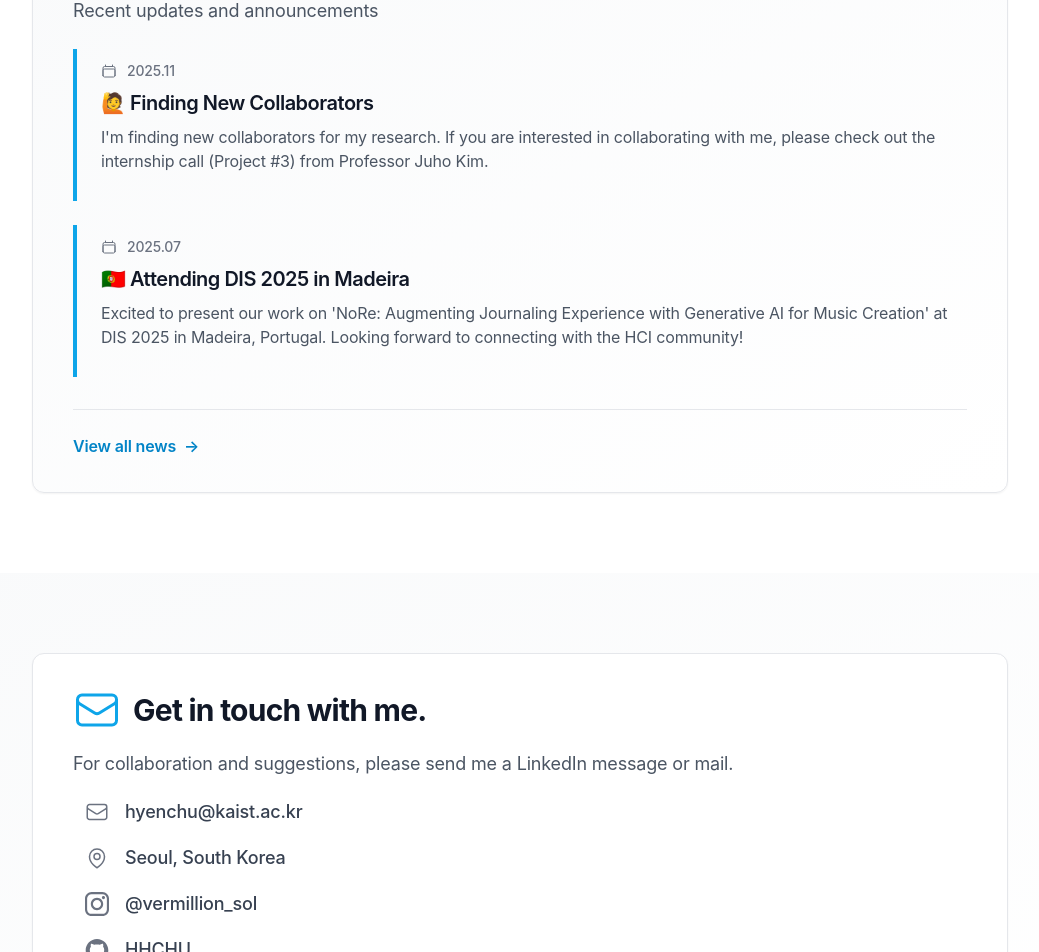
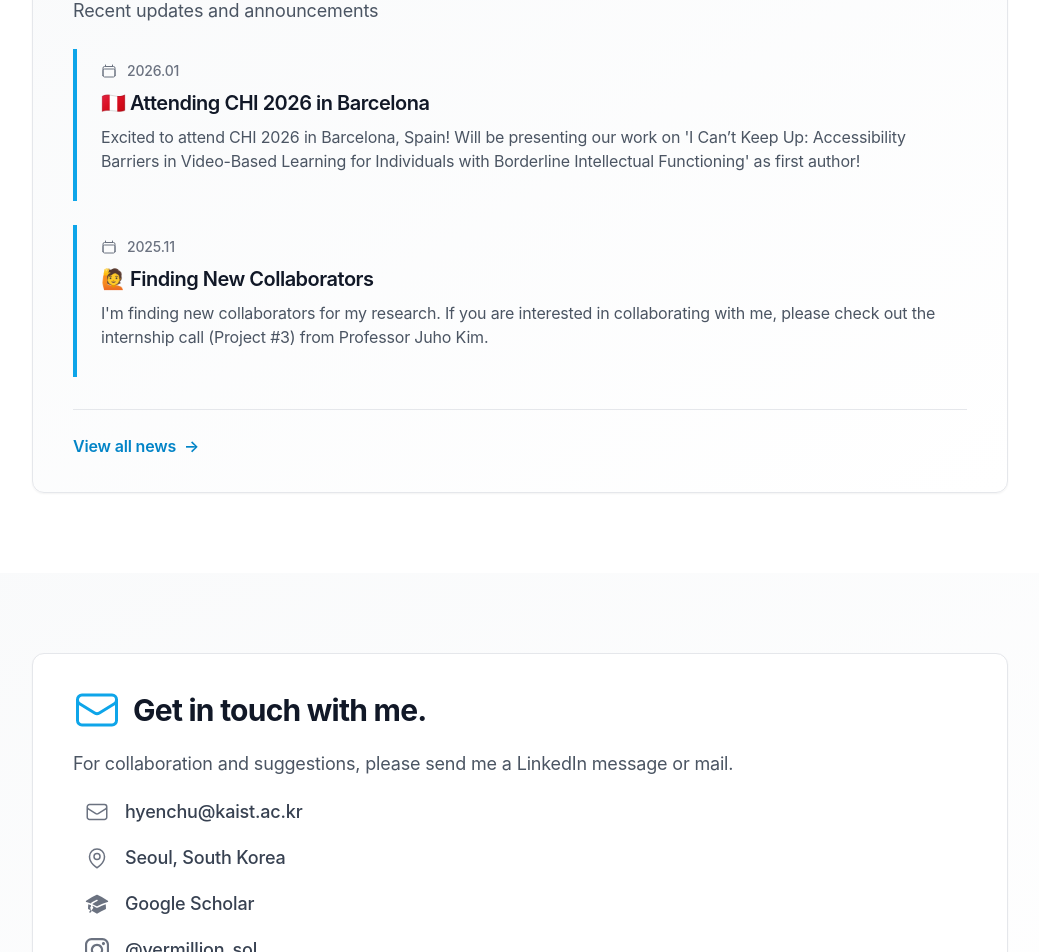
Before and after one commit to HHCHU/hyehyunchu, a Next.js app: page / in a window 1280 px wide. Shown: the part 940-1892 px from the top of the page, without its empty margins (120-1159 px from the left). Built offline with nearby package versions, Linux system fonts and the light colour scheme.

Commit message:
✨ Add Google Scholar contact and news item

```diff
--- a/package.json
+++ b/package.json
@@ -20,7 +20,7 @@
     "@types/react-scroll": "^1.8.10",
     "autoprefixer": "^10.4.14",
     "classnames": "^2.3.2",
-    "next": "^14.2.4",
+    "next": "^14.2.35",
     "react": "^18.3.1",
     "react-dom": "^18.3.1",
     "react-scroll": "^1.9.3",
@@ -37,7 +37,7 @@
     "@typescript-eslint/parser": "^6.2.1",
     "cssnano": "^6.0.1",
     "eslint": "^8.46.0",
-    "eslint-config-next": "^14.2.4",
+    "eslint-config-next": "^14.2.35",
     "eslint-config-prettier": "^8.9.0",
     "eslint-plugin-import": "^2.28.0",
     "eslint-plugin-jsx-a11y": "^6.7.1",
--- a/src/components/Sections/Contact/index.tsx
+++ b/src/components/Sections/Contact/index.tsx
@@ -3,6 +3,7 @@ import {
   EnvelopeIcon,
   MapPinIcon,
 } from "@heroicons/react/24/outline";
+import { AcademicCapIcon as AcademicCapIconSolid } from "@heroicons/react/24/solid";
 import classNames from "classnames";
 import { FC, memo } from "react";
 
@@ -22,6 +23,7 @@ const ContactValueMap: Record<ContactType, ContactValue> = {
   [ContactType.LinkedIn]: { Icon: LinkedInIcon, srLabel: "LinkedIn" },
   [ContactType.Facebook]: { Icon: FacebookIcon, srLabel: "Facebook" },
   [ContactType.Twitter]: { Icon: TwitterIcon, srLabel: "Twitter" },
+  [ContactType.GoogleScholar]: { Icon: AcademicCapIconSolid, srLabel: "Google Scholar" },
   [ContactType.Instagram]: { Icon: InstagramIcon, srLabel: "Instagram" },
 };
 
--- a/src/data/data.tsx
+++ b/src/data/data.tsx
@@ -6,6 +6,7 @@ import {
   MapIcon,
   SparklesIcon,
 } from "@heroicons/react/24/outline";
+import { AcademicCapIcon as AcademicCapIconSolid } from "@heroicons/react/24/solid";
 
 import GithubIcon from "../components/Icon/GithubIcon";
 import InstagramIcon from "../components/Icon/InstagramIcon";
@@ -471,6 +472,11 @@ export const contact: ContactSection = {
       href: "https://www.google.ca/maps/place/%EC%84%9C%EC%9A%B8%EB%8C%80%ED%95%99%EA%B5%90+%EA%B4%80%EC%95%85%EC%BA%A0%ED%8D%BC%EC%8A%A4/data=!3m1!4b1!4m6!3m5!1s0x357c9fe8a0a1e2a5:0xa1e2eebc04f0c5e7!8m2!3d37.4593505!4d126.9511364!16zL20vMDFidnc1?entry=ttu",
     },
     {
+      type: ContactType.GoogleScholar,
+      text: "Google Scholar",
+      href: "https://scholar.google.com/citations?user=jUN473oAAAAJ&hl=en&authuser=2",
+    },
+    {
       type: ContactType.Instagram,
       text: "@vermillion_sol",
       href: "https://www.instagram.com/vermillion_sol/",
@@ -492,6 +498,11 @@ export const socialLinks: Social[] = [
     label: "LinkedIn",
     Icon: LinkedInIcon,
     href: "https://www.linkedin.com/in/hyehyunchu/",
+  },
+  {
+    label: "Google Scholar",
+    Icon: AcademicCapIconSolid,
+    href: "https://scholar.google.com/citations?user=jUN473oAAAAJ&hl=en&authuser=2",
   },
   {
     label: "Instagram",
@@ -554,6 +565,13 @@ export const publications: Publication[] = [
  * News section
  */
 export const news: NewsItem[] = [
+  {
+    date: "2026.01",
+    title: "🇵🇪  Attending CHI 2026 in Barcelona",
+    description:
+      "Excited to attend CHI 2026 in Barcelona, Spain! Will be presenting our work on 'I Can’t Keep Up: Accessibility Barriers in Video-Based Learning for Individuals with Borderline Intellectual Functioning' as first author!",
+    link: "#",
+  },
   {
     date: "2025.11",
     title: "🙋  Finding New Collaborators",
--- a/src/data/dataDef.ts
+++ b/src/data/dataDef.ts
@@ -125,6 +125,7 @@ export const ContactType = {
   Facebook: "Facebook",
   Twitter: "Twitter",
   Instagram: "Instagram",
+  GoogleScholar: "GoogleScholar",
 } as const;
 
 export type ContactType = (typeof ContactType)[keyof typeof ContactType];
```
Also changed, not shown: 1 other file (tests, documents, lock files or other folders).
